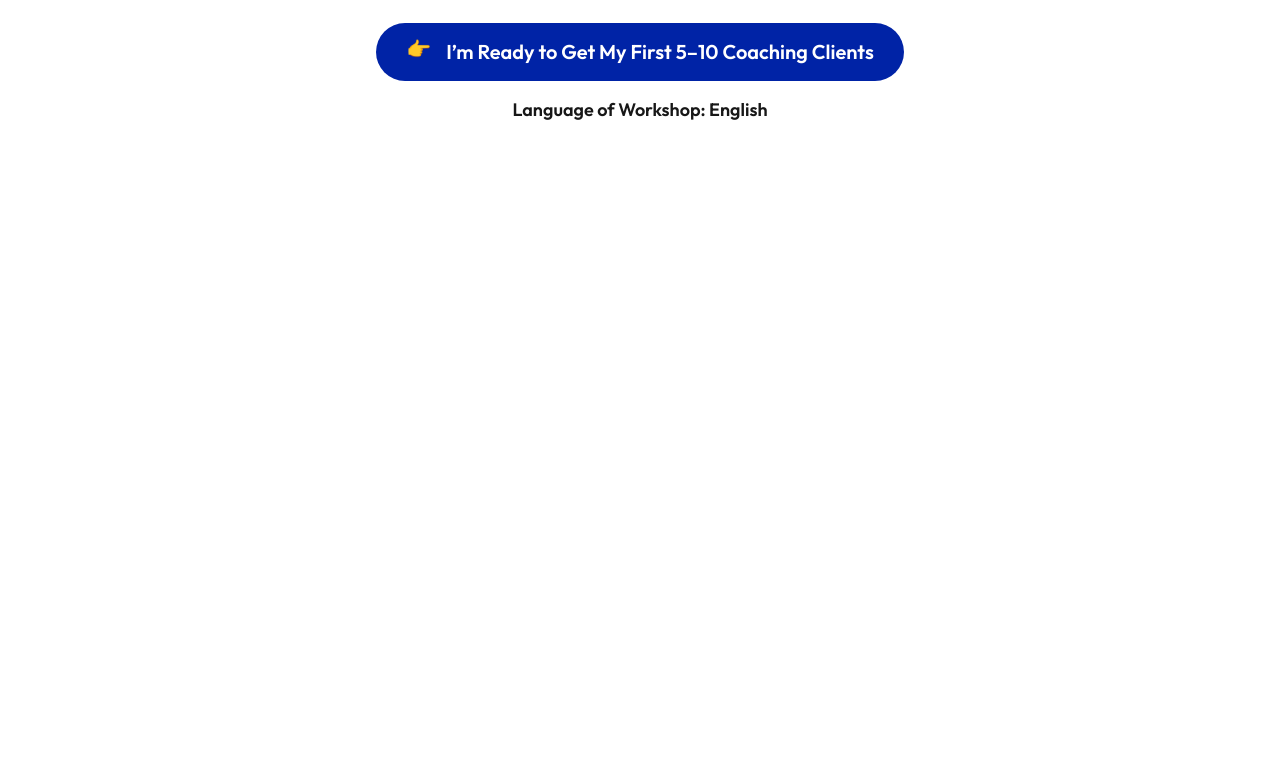
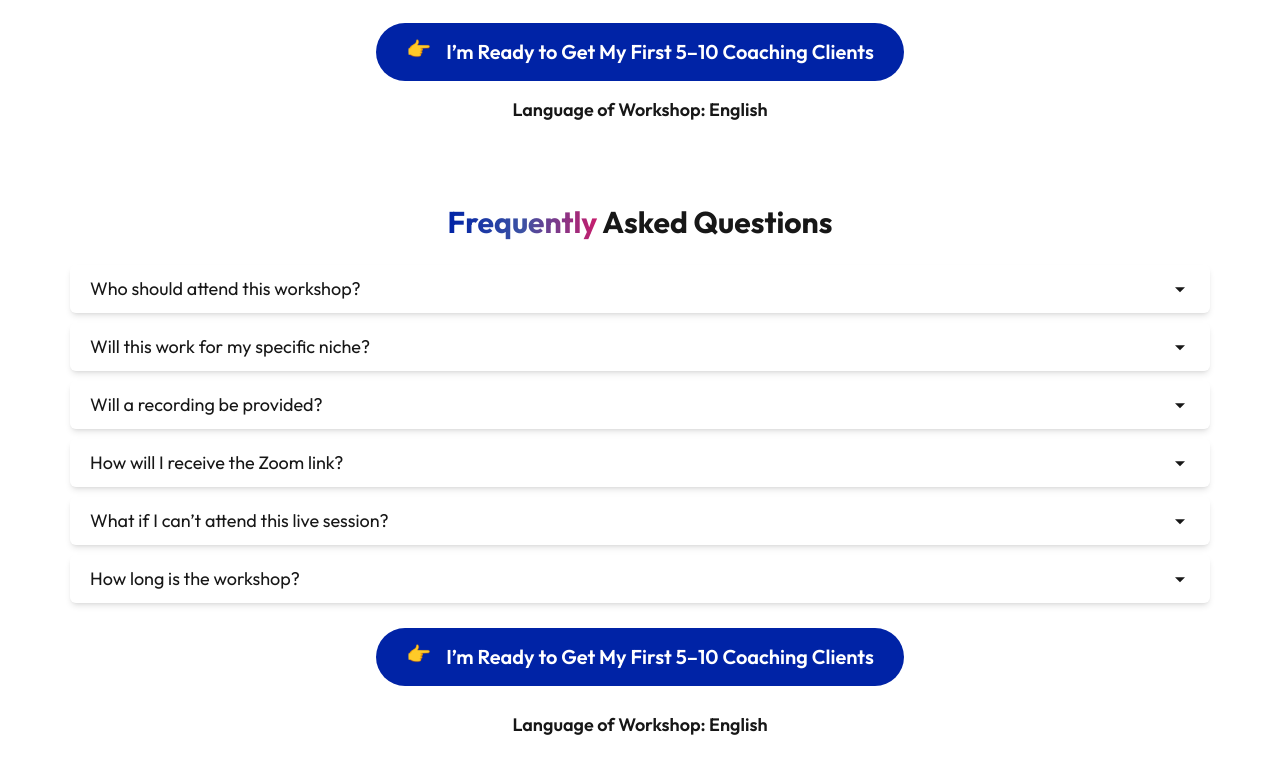
Before and after one commit to vishnut2003/hareesh_webinar, a Next.js app: page / in a window 1280 px wide. Shown: the part 8852-9626 px from the top of the page. Before the commit the page ends 9016 px from the top, so only its background shows below. Built offline with nearby package versions, Linux system fonts and the light colour scheme.

Commit message:
Complete FAQs section

```diff
--- /dev/null
+++ b/src/app/(sections)/faqs-section.tsx
@@ -0,0 +1,122 @@
+'use client';
+
+import PopupAndButton from '@/components/elements/popup-and-button';
+import DefaultSection from '@/layouts/default-section';
+import { RiArrowDownSFill } from '@remixicon/react';
+import React, { useState } from 'react'
+
+const faqData: {
+    question: string,
+    answer: string,
+}[] = [
+        {
+            question: "Who should attend this workshop?",
+            answer: "Ideal for online coaches, course creators, trainers and healers making less than 1 lakh month"
+        },
+        {
+            question: "Will this work for my specific niche?",
+            answer: "Absolutely , we’ve helped 500+ online coaches in every niche get consistent clients using this exact system"
+        },
+        {
+            question: "Will a recording be provided?",
+            answer: "No. This is a live-only, action-focused session—no replays will be shared to ensure everyone stays fully engaged.",
+        },
+        {
+            question: "How will I receive the Zoom link?",
+            answer: "You’ll get a confirmation email immediately after registering. If you don’t see it in your inbox, please check your spam or promotions folder."
+        },
+        {
+            question: "What if I can’t attend this live session?",
+            answer: "If you miss this date, you can sign up for the next live workshop when it’s announced on our registration page."
+        },
+        {
+            question: "How long is the workshop?",
+            answer: "It’s a tight, two-hour masterclass designed for maximum impact and actionable takeaways."
+        }
+    ];
+
+const FaqsSection = () => {
+    return (
+        <DefaultSection
+            outerClassName='py-[40px] px-[20px]'
+        >
+            <div
+                className='space-y-[25px]'
+            >
+                <h2
+                    className='text-3xl font-bold text-center'
+                ><span className='text-highlight'>Frequently</span> Asked Questions</h2>
+
+                <div
+                    className='space-y-[10px]'
+                >
+                    {faqData.map((data, index) => (
+                        <FaqSingleItem
+                            question={data.question}
+                            answer={data.answer}
+                            key={index}
+                        />
+                    ))}
+                </div>
+
+                <div
+                    className='flex justify-center'
+                >
+                    <PopupAndButton
+                        label='I’m Ready to Get My First 5–10 Coaching Clients'
+                    />
+                </div>
+
+                <p
+                    className='text-lg font-semibold text-center'
+                >Language of Workshop: English</p>
+
+            </div>
+        </DefaultSection>
+    )
+}
+
+function FaqSingleItem({
+    answer,
+    question,
+}: {
+    question: string,
+    answer: string,
+}) {
+
+    const [isOpen, setIsOpen] = useState<boolean>(false);
+
+    return (
+        <div
+            className='space-y-[5px]'
+        >
+            <button
+                className='w-full flex items-center justify-between cursor-pointer py-[10px] px-[20px] shadow-md rounded-md'
+                onClick={() => setIsOpen(prev => !prev)}
+            >
+                <p
+                    className='text-lg'
+                >{question}</p>
+                <RiArrowDownSFill
+                    size={20}
+                    className={`min-w-max transition-all ${isOpen ? "rotate-180" : ""}`}
+                />
+            </button>
+
+            {
+                isOpen && (
+                    <div
+                        className='py-[10px] px-[20px] bg-gray-100'
+                    >
+                        <p
+                            className='text-lg'
+                        >{answer}</p>
+                    </div>
+                )
+            }
+        </div>
+    )
+
+}
+
+export default FaqsSection
--- a/src/app/page.tsx
+++ b/src/app/page.tsx
@@ -2,6 +2,7 @@ import BenefitsSection from "./(sections)/benefits-section";
 import BonusSection from "./(sections)/bonus-section";
 import CashflowWinsSection from "./(sections)/cashflow-wins-section";
 import CelebratingCarouselSection from "./(sections)/celebrating-carousel";
+import FaqsSection from "./(sections)/faqs-section";
 import HeroSection from "./(sections)/hero-section";
 import MeetCoachSection from "./(sections)/meet-coach";
 import OrganicSystemSection from "./(sections)/organic-system-section";
@@ -24,6 +25,7 @@ export default function Home() {
       <CelebratingCarouselSection/>
       <TestimonialsSection/>
       <CashflowWinsSection/>
+      <FaqsSection/>
     </div>
   )
 }
```
